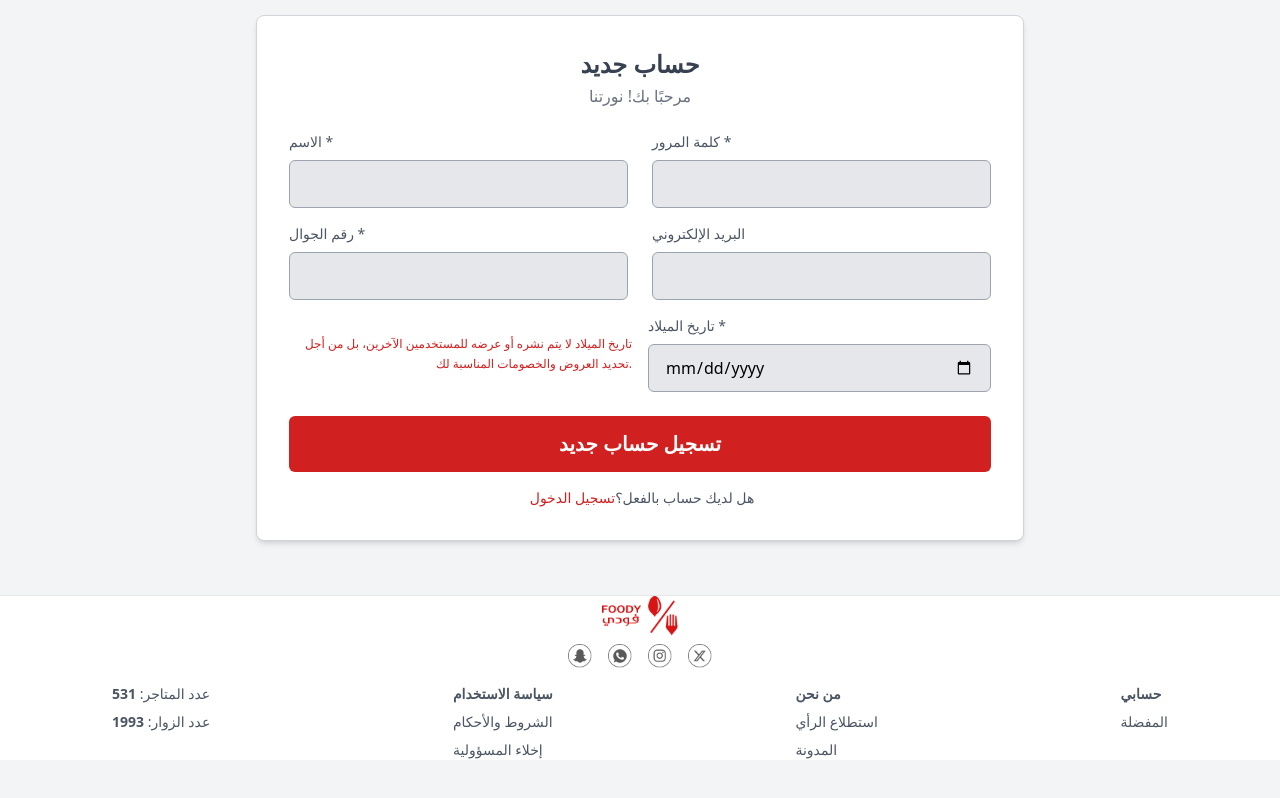
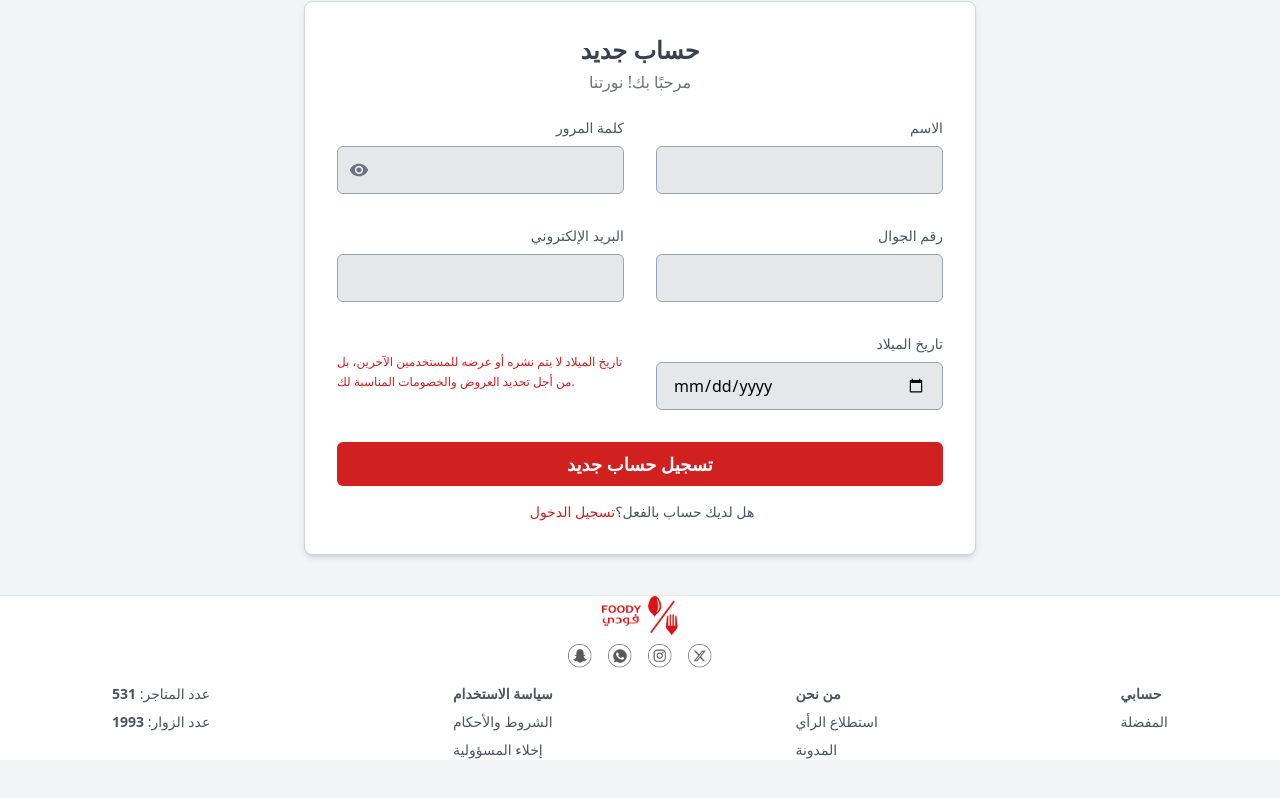
Before and after one commit to Foody-site/Foody-Website, a React (Vite) app: page /Register in a window 1280 px wide. Built offline with nearby package versions, Linux system fonts and the light colour scheme.

Commit message:
`Refactor Register form and navigation to login page`

```diff
--- a/src/components/Auth/Register.jsx
+++ b/src/components/Auth/Register.jsx
@@ -22,7 +22,6 @@ const Register = () => {
   const handleSubmit = async (e) => {
     e.preventDefault();
     console.log("Form Data :", formData);
-    // if (!validateForm()) return;
 
     try {
       const res = await axios.post(`${api_url}/auth/register`, formData);
@@ -35,38 +34,32 @@ const Register = () => {
   return (
     <div className="flex flex-col min-h-screen bg-gray-100">
       <div className="flex-grow flex justify-center items-center px-4">
-        <div className="w-full max-w-3xl p-8 border border-gray-300 bg-white rounded-lg shadow-md">
+        <div className="w-full max-w-2xl p-8 border border-gray-300 bg-white rounded-lg shadow-md">
           <h2 className="text-2xl font-bold text-center text-gray-700 mb-1">
             حساب جديد
           </h2>
           <p className="text-center text-gray-500 mb-6">مرحبًا بك! نورتنا</p>
-          <form onSubmit={handleSubmit}>
-            <div className="grid grid-cols-1 md:grid-cols-2 gap-x-6 gap-y-4">
+          <form onSubmit={handleSubmit} className="space-y-8">
+            <div className="grid grid-cols-1 md:grid-cols-2 gap-8">
+              <Inputs
+                name="password"
+                value={formData.password}
+                onChange={handleChange}
+                label="كلمة المرور "
+                type="password"
+                className="bg-gray-200 border-gray-300 h-12"
+              />
               <Inputs
                 name="fullName"
                 value={formData.fullName}
                 onChange={handleChange}
-                label="الاسم *"
+                label="الاسم "
                 type="text"
                 className="bg-gray-200 border-gray-300 h-12"
               />
-              <Inputs
-                name="password"
-                value={formData.password}
-                onChange={handleChange}
-                label="كلمة المرور *"
-                type="password"
-                className="bg-gray-200 border-gray-300 h-12"
-                icon="eye"
-              />
-              <Inputs
-                name="phone"
-                value={formData.phone}
-                onChange={handleChange}
-                label="رقم الجوال *"
-                type="text"
-                className="bg-gray-200 border-gray-300 h-12"
-              />
+            </div>
+
+            <div className="grid grid-cols-1 md:grid-cols-2 gap-8">
               <Inputs
                 name="email"
                 value={formData.email}
@@ -76,31 +69,39 @@ const Register = () => {
                 className="bg-gray-200 border-gray-300 h-12"
                 icon="email"
               />
+              <Inputs
+                name="phone"
+                value={formData.phone}
+                onChange={handleChange}
+                label="رقم الجوال "
+                type="text"
+                className="bg-gray-200 border-gray-300 h-12"
+              />
+            </div>
 
-              <div className="md:col-span-2 flex flex-col md:flex-row md:items-center md:gap-4">
-                <p className="text-xs text-primary-1 leading-5 text-right md:w-1/2">
-                  تاريخ الميلاد لا يتم نشره أو عرضه للمستخدمين الآخرين، بل من
-                  أجل تحديد العروض والخصومات المناسبة لك.
+            <div className="grid grid-cols-1 md:grid-cols-2 gap-8 items-center">
+              <p className="text-xs text-primary-1 leading-5">
+                تاريخ الميلاد لا يتم نشره أو عرضه للمستخدمين الآخرين، بل من أجل
+                تحديد العروض والخصومات المناسبة لك.
               </p>
-                <div className="md:w-1/2">
               <Inputs
                 name="birthday"
                 value={formData.birthday}
                 onChange={handleChange}
-                    label="تاريخ الميلاد *"
+                label="تاريخ الميلاد"
                 type="date"
                 className="bg-gray-200 border-gray-300 h-12 w-full"
                 icon="calendar"
               />
             </div>
-              </div>
-            </div>
 
+            <div className="flex justify-center">
               <Button
                 type="submit"
                 label="تسجيل حساب جديد"
-              className="w-96 mt-6 bg-primary-1 hover:bg-hover_primary-1 text-white py-3.5 rounded-lg text-xl font-semibold flex justify-center mx-auto"
+                className="w-64 bg-primary-1 hover:bg-hover_primary-1 text-white py-2 rounded-md text-lg font-semibold"
               />
+            </div>
           </form>
           <p className="text-center text-sm text-gray-600 mt-4">
             هل لديك حساب بالفعل؟
--- a/src/components/layout/Layout.jsx
+++ b/src/components/layout/Layout.jsx
@@ -13,7 +13,7 @@ const Layout = () => {
       <Footer />
     </div>
   ) : (
-    <Navigate to="Register" state={{ from: location }} replace />
+    <Navigate to="login" state={{ from: location }} replace />
   );
 };
 
--- a/src/components/shared/inputs/Inputs.jsx
+++ b/src/components/shared/inputs/Inputs.jsx
@@ -1,19 +1,34 @@
+import { useState } from "react";
+import { MdVisibility, MdVisibilityOff } from "react-icons/md";
+
 const Inputs = ({ name, label, type, className = "", icon, value, onChange }) => {
+  const [showPassword, setShowPassword] = useState(false);
+  const isPassword = type === "password";
+
   return (
     <div className="w-full">
-      <label className="block text-gray-600 text-sm mb-2">{label}</label>
+      <label className="block text-gray-600 text-sm mb-2 text-right">{label}</label>
       <div className="relative">
         <input
           name={name}
-          type={type}
+          type={isPassword && showPassword ? "text" : type}
           value={value}
           onChange={onChange}
           className={`w-full px-4 py-3 border border-gray-400 rounded-md bg-gray-100 focus:outline-none focus:ring-2 focus:ring-hover_primary-1 ${className}`}
         />
-        {icon && (
-          <span className="absolute left-3 top-1/2 transform -translate-y-1/2 text-gray-500">
-            <i className={`fas fa-${icon}`}></i>
+        {isPassword ? (
+          <span
+            className="absolute left-3 top-1/2 transform -translate-y-1/2 text-gray-500 cursor-pointer"
+            onClick={() => setShowPassword(!showPassword)}
+          >
+            {showPassword ? <MdVisibilityOff size={20} /> : <MdVisibility size={20} />}
           </span>
+        ) : (
+          icon && (
+            <span className="absolute left-3 top-1/2 transform -translate-y-1/2 text-gray-500">
+              <i className={`fas fa-${icon}`}></i>
+            </span>
+          )
         )}
       </div>
     </div>
```
Lines whose indentation alone changed are shown as unchanged.
